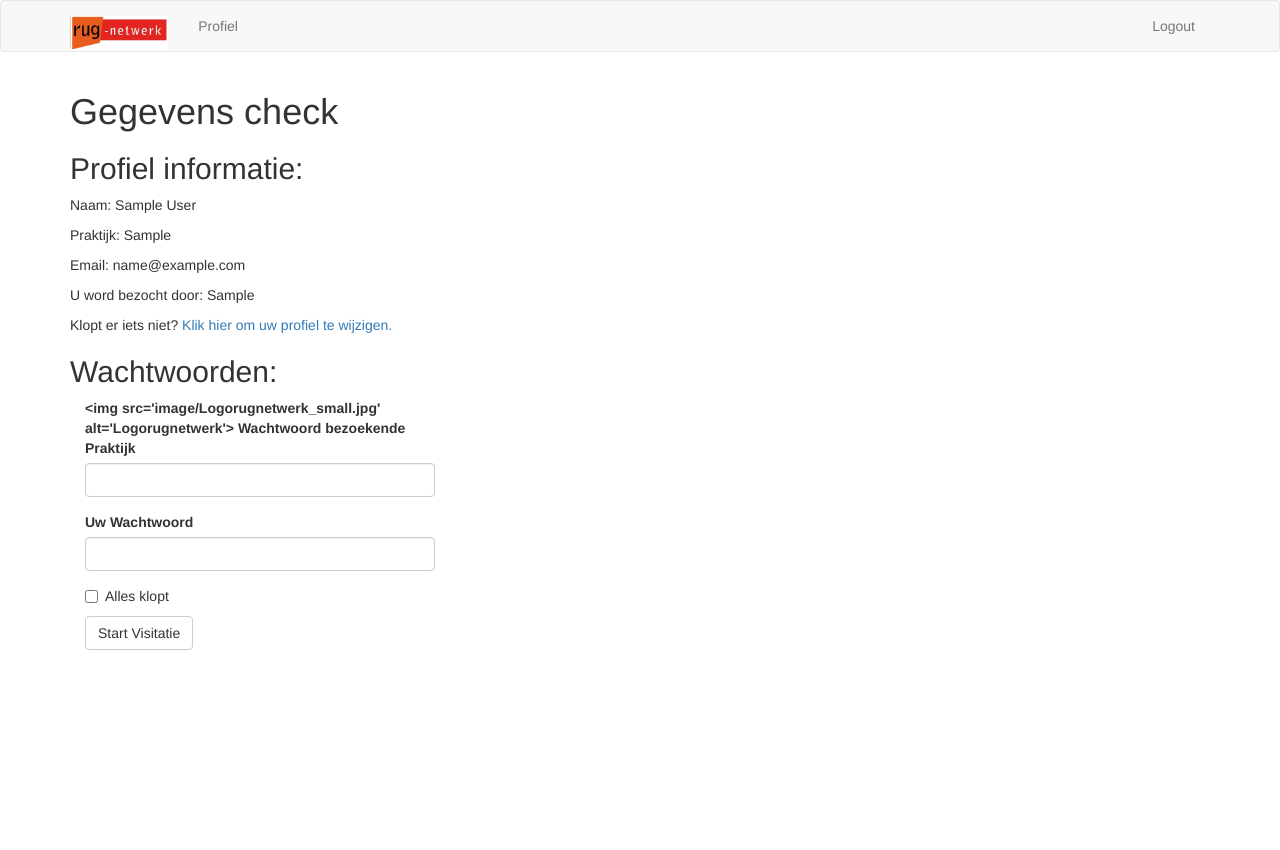
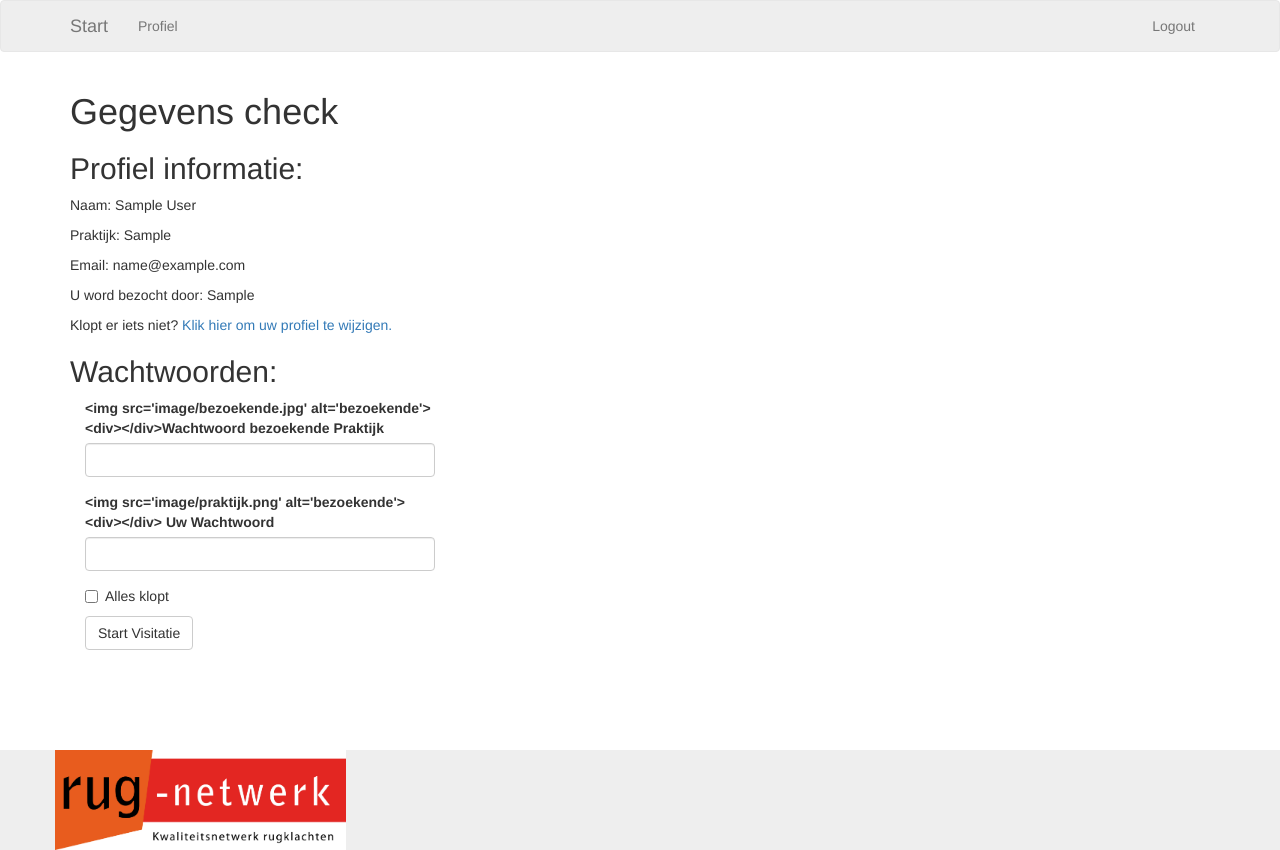
Before and after one commit to takotab/visitie_2018_web_flask, a Flask app: page /init_form in a window 1280 px wide. Before the commit the page ends 650 px from the top, so only its background shows below. Run offline with Flask 2, Linux system fonts and the light colour scheme; a user stored in the database is signed in; tables that the repository leaves empty hold one stand-in row (values such as "Sample post"); some libraries are stand-ins or nearby versions.

Commit message:
nicer base and included more questions

```diff
--- a/visitatie/formulieren/froms.py
+++ b/visitatie/formulieren/froms.py
@@ -1,5 +1,8 @@
 from flask_wtf import FlaskForm
-from wtforms import StringField, PasswordField, BooleanField, SubmitField, SelectField
+from wtforms import (StringField, PasswordField, BooleanField, SubmitField, SelectField,
+                     FloatField,
+                     IntegerField,
+                     )
 from wtforms.validators import ValidationError, Email, EqualTo, DataRequired
 
 
@@ -7,9 +10,46 @@ from wtforms.validators import ValidationError, Email, EqualTo, DataRequired
 
 class GegevensCheck(FlaskForm):
     ww_bezoekende = PasswordField(
-            "<img src='image/Logorugnetwerk_small.jpg' alt='Logorugnetwerk'> Wachtwoord bezoekende "
+            "<img src='image/bezoekende.jpg' alt='bezoekende'> <div></div>Wachtwoord bezoekende "
             "Praktijk",
             validators = [DataRequired()])
-    ww_current_user = PasswordField("Uw Wachtwoord", validators = [DataRequired()])
+    ww_current_user = PasswordField(
+            "<img src='image/praktijk.png' alt='bezoekende'> <div></div> Uw Wachtwoord",
+            validators = [DataRequired()])
     alles_klopt = BooleanField('Alles klopt', validators = [DataRequired()])
     submit = SubmitField('Start Visitatie')
+
+
+class FormNumbers(FlaskForm):
+    VASPgem_start = FloatField("VAS-P gem start", validators = [DataRequired()])
+    VASPgem_end = FloatField("VAS-P gem end", validators = [DataRequired()])
+    VASPmin_start = FloatField("VAS-P min start", validators = [DataRequired()])
+    VASPmin_end = FloatField("VAS-P min end", validators = [DataRequired()])
+    VASPmax_start = FloatField("VAS-P max start", validators = [DataRequired()])
+    VASPmax_end = FloatField("VAS-P max end", validators = [DataRequired()])
+
+    PSK1_start = FloatField("PSK 1 start", validators = [DataRequired()])
+    PSK1_end = FloatField("PSK 1 end", validators = [DataRequired()])
+    PSK2_start = FloatField("PSK 2 start", validators = [DataRequired()])
+    PSK2_end = FloatField("PSK 2 end", validators = [DataRequired()])
+    PSK3_start = FloatField("PSK 3 start", validators = [DataRequired()])
+    PSK3_end = FloatField("PSK 3 end", validators = [DataRequired()])
+
+    NRS_start = FloatField("NRS start", validators = [DataRequired()])
+    NRS_end = FloatField("NRS end", validators = [DataRequired()])
+
+    QBPDS_start = FloatField("QBPDS start", validators = [DataRequired()])
+    QBPDS_end = FloatField("QBPDS end", validators = [DataRequired()])
+
+    GPE_start = FloatField("GPE start", validators = [DataRequired()])
+    GPE_end = FloatField("GPE end", validators = [DataRequired()])
+
+    ander_meet = StringField("Welk ander meetinstrument gebruikt u?", validators = [DataRequired()])
+    anders_start = FloatField("Anders start", validators = [DataRequired()])
+    anders_end = FloatField("Anders start", validators = [DataRequired()])
+
+    aantal_behandelingen = IntegerField("Aantal behandelingen?", validators = [DataRequired()])
+    Nog_een = SelectField("Wilt u nog een patiënt invoeren?", choices = [('1', 'Ja'), ('0', 'Nee')],
+                          validators = [DataRequired()])
+
+    submit = SubmitField('Volgende')
--- a/visitatie/formulieren/routes.py
+++ b/visitatie/formulieren/routes.py
@@ -1,10 +1,13 @@
-from flask import Blueprint, redirect, render_template, request, flash
+import os
+
+from flask import Blueprint, redirect, render_template, request, flash, send_file
 from flask_login import current_user, login_required
 
-from visitatie.formulieren.froms import GegevensCheck
+from visitatie.formulieren.froms import GegevensCheck, FormNumbers
 
 bp = Blueprint("forms", __name__)
 VRAGEN_DCT = {}
+
 
 @bp.route("/init_form", methods = ['GET', 'POST'])
 @login_required
@@ -67,3 +70,24 @@ def form_praktijk_vragen(type, number):
     return render_template("formulieren/form_praktijk_vragen.html",
                            your_questions = questions,
                            title = title)
+
+
+@bp.route("/form_numbers/<number>", methods = ['GET', 'POST'])
+@login_required
+def form_numbers(number):
+    form = FormNumbers()
+    # TODO handel data
+    title = "Patient " + str(number) + " vragen"
+
+    return render_template("formulieren/from_numbers.html",
+                           form = form,
+                           user = current_user,
+                           title = title)
+
+
+@bp.route('form_numbers/image/<file>', methods = ['GET'])
+def get_file(file = 'Logorugnetwerk.jpg'):
+    if file == 'file':
+        file = 'Logorugnetwerk.jpg'
+    dir = os.path.join("static", file)
+    return send_file(dir)
--- a/visitatie/img_routes.py
+++ b/visitatie/img_routes.py
@@ -5,6 +5,8 @@ bp = Blueprint("fotos", __name__)
 
 
 @bp.route('image/<file>', methods = ['GET'])
-def get_file(file):
+def get_file(file = 'Logorugnetwerk.jpg'):
+    if file == 'file':
+        file = 'Logorugnetwerk.jpg'
     dir = os.path.join("static", file)
     return send_file(dir)
--- a/visitatie/routes.py
+++ b/visitatie/routes.py
@@ -75,7 +75,7 @@ def change_info():
         current_user.name = form.name.data
         current_user.email = form.email.data
         current_user.praktijk = form.praktijk.data
-        current_user.num_therapeuten = form.num_therapeuten.data
+        current_user.num_therapeuten = int(form.num_therapeuten.data)
         db.session.commit()
         flash('Your changes have been saved.')
         return redirect(url_for('auth.user'))
--- a/visitatie/templates/base.html
+++ b/visitatie/templates/base.html
@@ -5,7 +5,7 @@
 {% endblock %}
 
 {% block navbar %}
-    <nav class="navbar navbar-default">
+    <nav class="navbar navbar-default" style="background-color: #eee;">
         <div class="container">
             <div class="navbar-header">
                 <button type="button" class="navbar-toggle collapsed" data-toggle="collapse"
@@ -16,8 +16,7 @@
                     <span class="icon-bar"></span>
                 </button>
                 <a class="navbar-brand" href="{{ url_for('auth.index') }}">
-                    <img src='image/Logorugnetwerk_small.png' class="img-fluid" height="35px"
-                         alt='Start'>
+                    Start
                 </a>
 
             </div>
@@ -69,5 +68,23 @@
 {#            </nav>#}
 
         </div>
+    <div class="w-auto p-3" style="height: 100px"></div>
+    <div class="w-auto p-3" style="height: 100px; background-color: #EEEEEE;">
+        <div class="container">
+            <div class="row">
+                <div class="col-sm">
+
+                </div>
+                <div class="col-sm">
+                    <img src="image/Logorugnetwerk.jpg" class="img-fluid"
+                         style="height: 100px"
+                         alt='Start'>
+                </div>
+                <div class="col-sm">
+
+                </div>
+            </div>
+        </div>
+    </div>
 
 {% endblock %}
--- a/visitatie/templates/formulieren/init_form.html
+++ b/visitatie/templates/formulieren/init_form.html
@@ -19,7 +19,6 @@
 
     <p></p>
     <div class="col-md-4">
-        {#        TODO: add pictures #}
         {{ wtf.quick_form(form) }}
     </div>
 
```
Also changed, not shown: patientnumbers.txt (added, +10 -0 lines), visitatie/templates/formulieren/from_numbers.html (added, +9 -0 lines).
